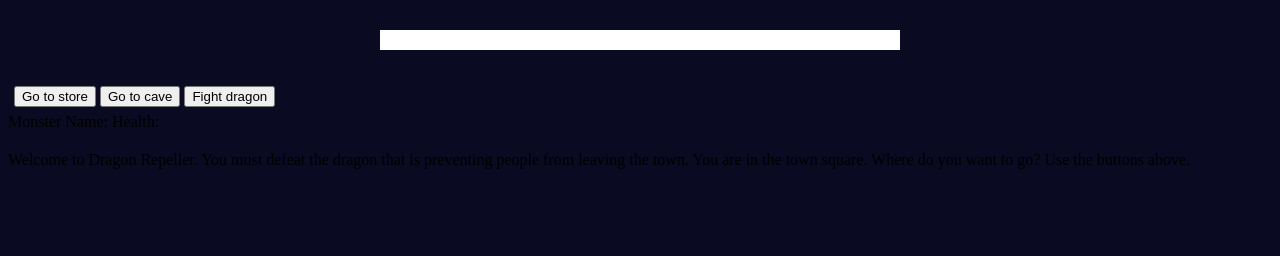
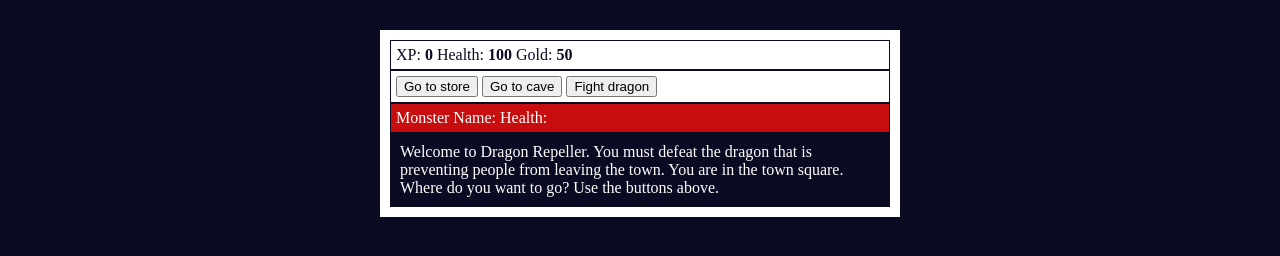
Before and after one commit to giovanecanaverde/rpg_dragon_repeller, a plain HTML site: page index.html in a window 1280 px wide. Drawn offline with Linux system fonts and the light colour scheme.

Commit message:
#monsterStats

```diff
--- a/index.html
+++ b/index.html
@@ -3,12 +3,12 @@
     <head>
         <meta charset="UTF-8">
         <title>RPG - Dragon Repeller</title>
-        <link rel="stylesheet" href="styles.css">
+        <link rel="stylesheet" href="./styles.css">
 
     </head>
 
     <body>
-      <div id="game"></div>
+      <div id="game">
         <div id="stats">
             <span class="stat">XP: <strong><span id="xpText">0</span></strong></span>
             <span class="stat">Health: <strong><span id="healthText">100</span></strong></span>
@@ -21,13 +21,14 @@
             <button id="button3">Fight dragon</button>
         </div>
 
-        <div id="monsterStats"></div>
+        <div id="monsterStats">
             <span class="stat">Monster Name: <strong><span id="monsterName"></span></strong></span>
             <span class="stat">Health: <strong><span id="monsterHealth"></span></strong></span>
         </div>
 
-        <div id="text"></div>
+        <div id="text">
         Welcome to Dragon Repeller. You must defeat the dragon that is preventing people from leaving the town. You are in the town square. Where do you want to go? Use the buttons above.
+        </div>
       </div>
 
       <script src="./script.js"></script>
--- a/script.js
+++ b/script.js
@@ -1,4 +1,4 @@
-let xp = 0:
+let xp = 0;
 let health = 100;
 let gold = 50;
 let currentWeaponIndex = 0;
--- a/styles.css
+++ b/styles.css
@@ -22,3 +22,10 @@ body {
     color: #0a0a23;
     padding: 5px;
 }
+
+#monsterStats {
+    border: 1px solid #0a0a23;
+    padding: 5px;
+    color: #ffffff;
+    background-color: #c70d0d;
+}
```
